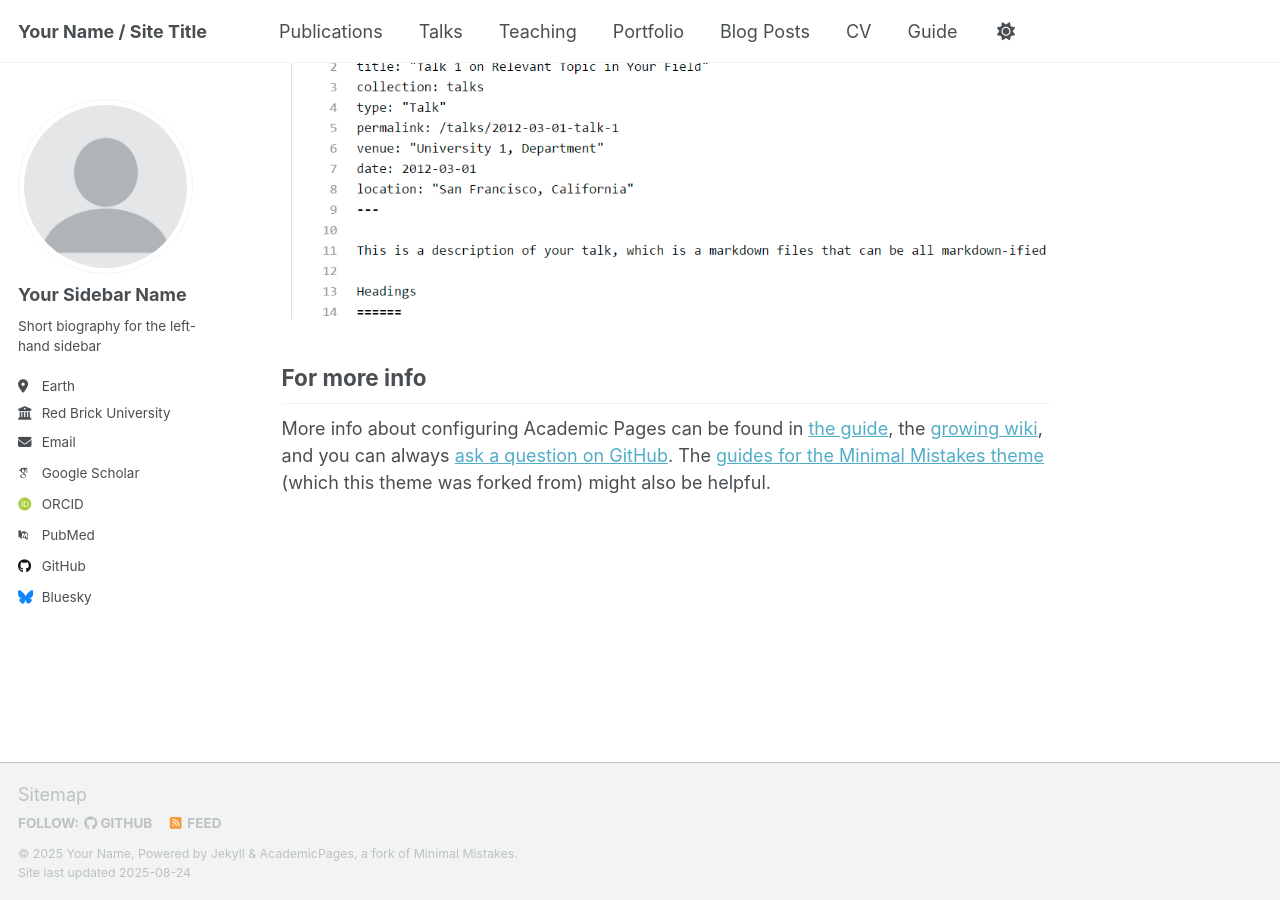
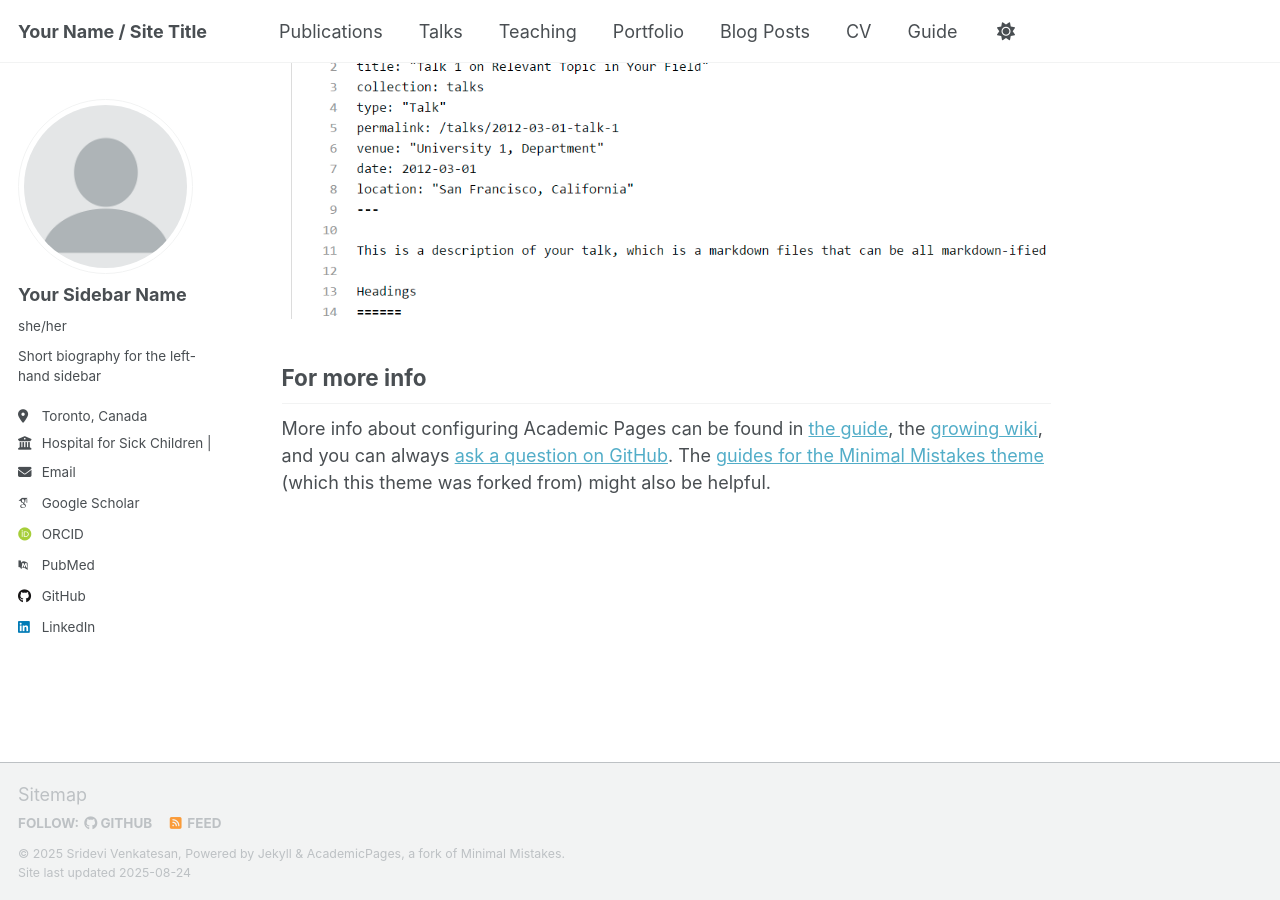
Before and after one commit to sridevivenkatesan/sridevivenkatesan.github.io, a Jekyll site: the page built from _pages/about.md, in a window 1280 px wide and 900 px high, scrolled down 2880 px. Built offline with Jekyll 4.4.1, drawn with Linux system fonts in a browser that asks for light colours; some web fonts are replaced; a script that is not in the unit is left out.

Commit message:
Update _config.yml

```diff
--- a/_config.yml
+++ b/_config.yml
@@ -11,9 +11,9 @@ locale                   : "en-US"
 site_theme               : "default" # Currently available options are "default", "air"
 title                    : "Your Name / Site Title"
 title_separator          : "-"
-name                     : &name "Your Name"
-description              : &description "personal description"
-url                      : https://academicpages.github.io # the base hostname & protocol for your site e.g. "https://[your GitHub username].github.io" or if you already have some other page hosted on Github then use "https://[your GitHub username].github.io/[Your Repo Name]"
+name                     : &name "Sridevi Venkatesan"
+description              : &description "Neuroscientist | Computational Biologist"
+url                      : https://sridevivenkatesan.github.io # the base hostname & protocol for your site e.g. "https://[your GitHub username].github.io" or if you already have some other page hosted on Github then use "https://[your GitHub username].github.io/[Your Repo Name]"
 baseurl                  : "" # the subpath of your site, e.g. "/blog"
 repository               : "academicpages/academicpages.github.io"
 
@@ -24,22 +24,22 @@ author:
   # Biographic information
   avatar           : "profile.png"
   name             : "Your Sidebar Name"
-  pronouns         : # example: "she/her"
+  pronouns         : "she/her"
   bio              : "Short biography for the left-hand sidebar"
-  location         : "Earth"
-  employer         : "Red Brick University"
+  location         : "Toronto, Canada"
+  employer         : "Hospital for Sick Children | University of Toronto"
   uri              : # URL
-  email            : "none@example.org"
+  email            : "sridevi.venkatesan@mail.utoronto.ca"
 
   # Academic websites
   academia         : # URL
   arxiv            : # URL - Update with the correct link to your profile
-  googlescholar    : "https://scholar.google.com/citations?user=PS_CX0AAAAAJ"
+  googlescholar    : "https://scholar.google.co.il/citations?user=sMY-0aUAAAAJ&hl=en"
   inspire-hep      : # URL
   impactstory      : # URL
-  orcid            : "http://orcid.org/yourorcidurl"
+  orcid            : "https://orcid.org/0000-0001-9175-7161"
   semantic         : # URL
-  pubmed           : "https://www.ncbi.nlm.nih.gov/pubmed/?term=john+snow"
+  pubmed           : "https://www.ncbi.nlm.nih.gov/pubmed/?term=sridevi+venkatesan"
   researchgate     : # URL
   scopus           : # URL
 
@@ -47,36 +47,18 @@ author:
   bitbucket        : # Username - Update with your username on the site
   codepen          : # Username
   dribbble         : # Username
-  github           : "academicpages"
+  github           : "https://github.com/sridevi96"
   kaggle           : # Username
   stackoverflow    : # User number or user number and name (i.e., use "1" or "1/jeff-atwood")
 
   # Social media
-  artstation       : # Username
-  bluesky          : "bsky.app" # Replace this with you Bluesky username
-  facebook         : # Username
-  flickr           : # Username
-  foursquare       : # Username
-  goodreads        : # Username
+  bluesky          : #"bsky.app" # Replace this with you Bluesky username
   google_plus      : # Username
-  keybase          : # Username
-  instagram        : # Username
-  lastfm           : # Username
-  linkedin         : # Username
+  linkedin         : "https://www.linkedin.com/in/sridevi-venkatesan/"
   mastodon         : # URL
-  medium           : # URL
-  pinterest        : # Username
-  soundcloud       : # Username
-  steam            : # Username
-  telegram         : # URL
-  tumblr           : # Username
   twitter          : # Username for X / Twitter
-  vine             : # Username
-  weibo            : # Username
   wikipedia        : # Username
-  xing             : # Username
-  youtube          : # Username
-  zhihu            : # Username
+
 
 # Publication Category - The following the list of publication categories and their headings
 publication_category:
```
